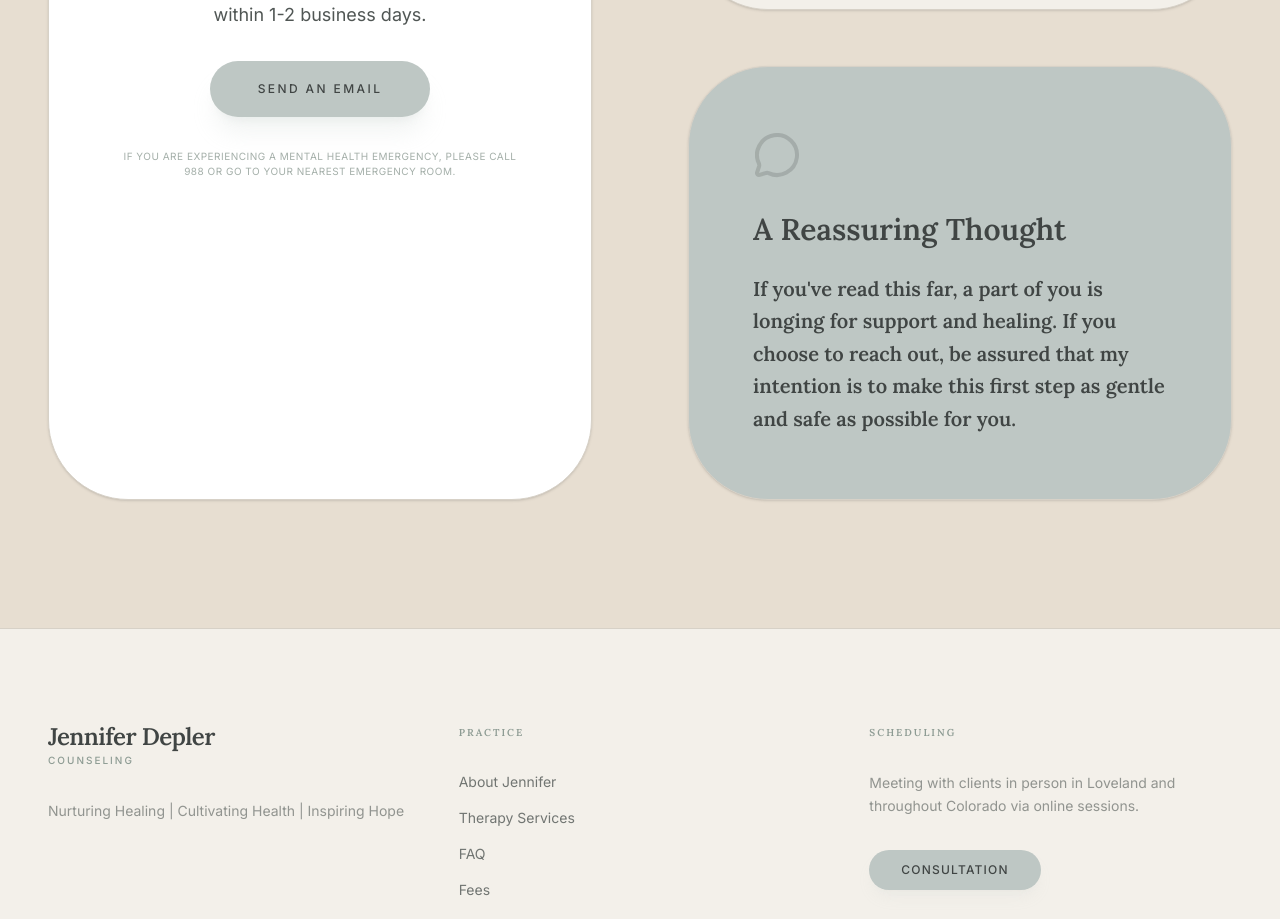
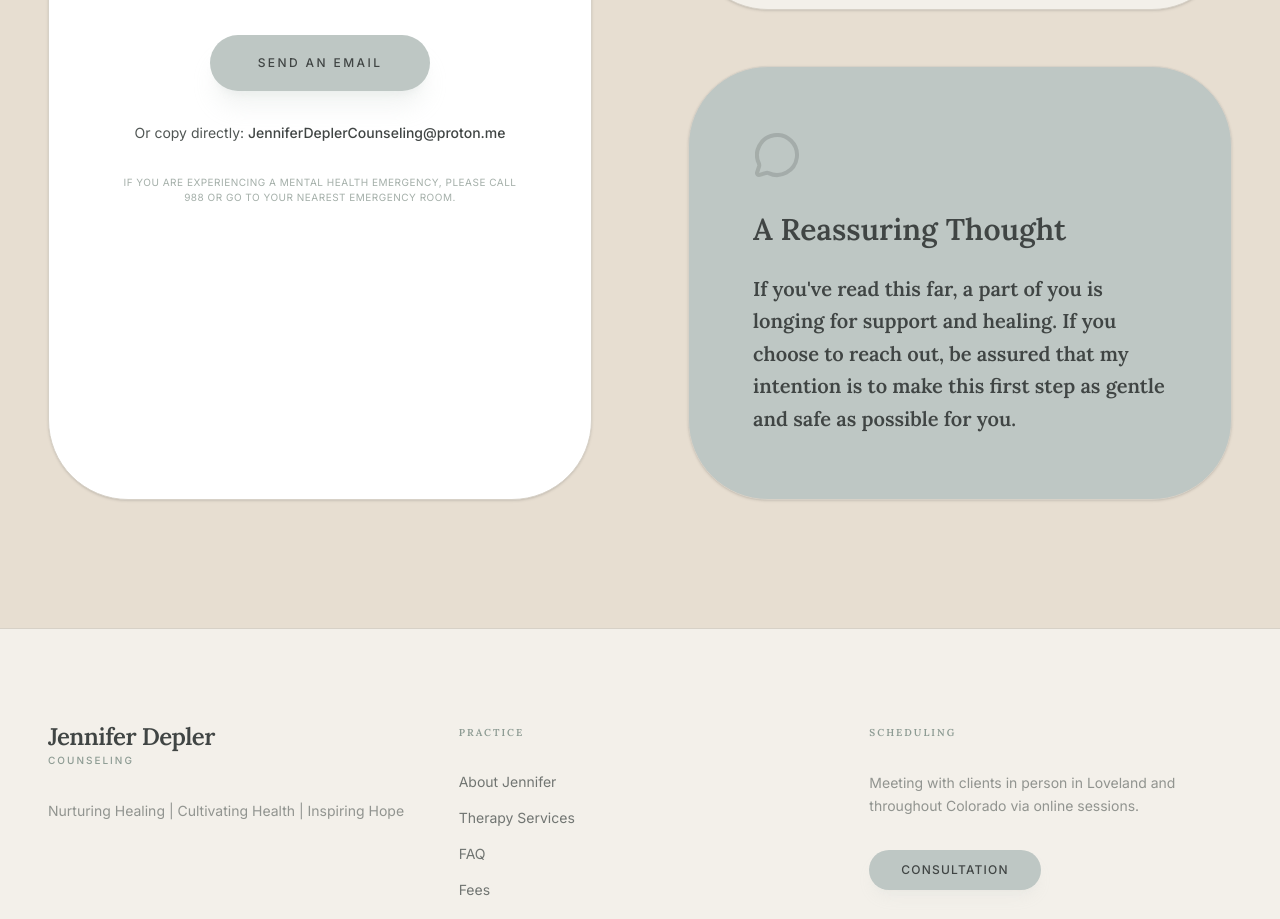
Before and after one commit to Jdepler/Jennifer-Depler-Counseling-Website, a React (Vite) app: page /contact in a window 1280 px wide. Shown: the part 1140-2059 px from the top of the page. Built offline with nearby package versions, Linux system fonts and the light colour scheme.

Commit message:
Update Contact email.tsx

```diff
--- a/src/pages/Contact.tsx
+++ b/src/pages/Contact.tsx
@@ -23,7 +23,8 @@ export function Contact() {
             <p className="text-brand-body font-sans text-lg leading-relaxed max-w-md">
               Reach out directly via email or phone. Jennifer personally reads every message and responds within 1-2 business days.
             </p>
-            <a href="mailto:JenniferDeplerCounseling@proton.me" className="bg-brand-sage text-brand-heading px-12 py-5 rounded-full text-xs font-sans font-medium uppercase tracking-[0.2em] hover:opacity-90 transition-all shadow-xl shadow-brand-sage/20">Send an Email</a>
+            <a href="mailto:JenniferDeplerCounseling@proton.me" target="_blank" rel="noreferrer" className="bg-brand-sage text-brand-heading px-12 py-5 rounded-full text-xs font-sans font-medium uppercase tracking-[0.2em] hover:opacity-90 transition-all shadow-xl shadow-brand-sage/20">Send an Email</a>
+            <p className="text-sm text-brand-body font-sans">Or copy directly: <span className="font-medium text-brand-heading">JenniferDeplerCounseling@proton.me</span></p>
             <p className="text-[10px] uppercase tracking-wider text-brand-secondary/80 font-sans">
               If you are experiencing a mental health emergency, please call 988 or go to your nearest emergency room.
             </p>
```
